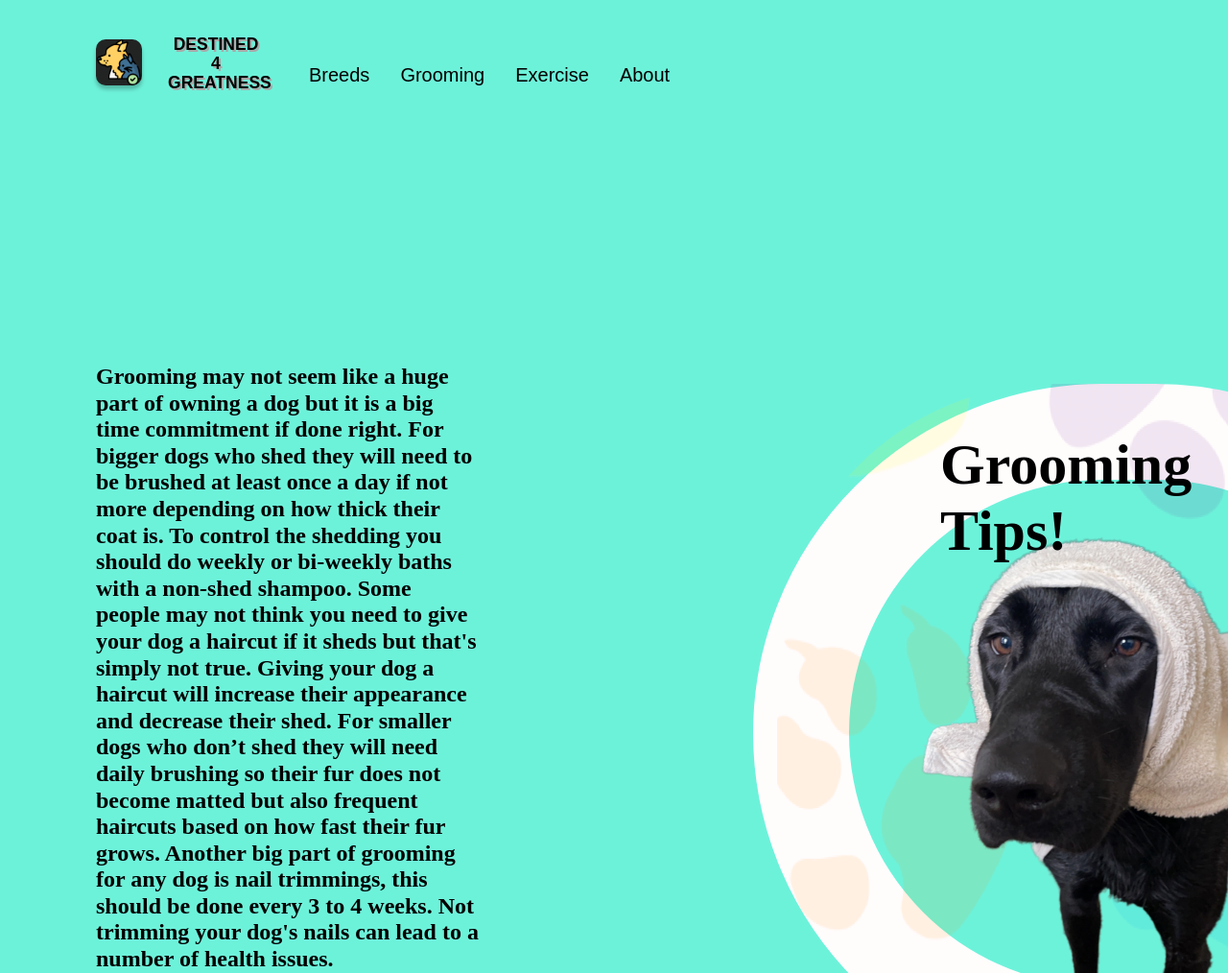
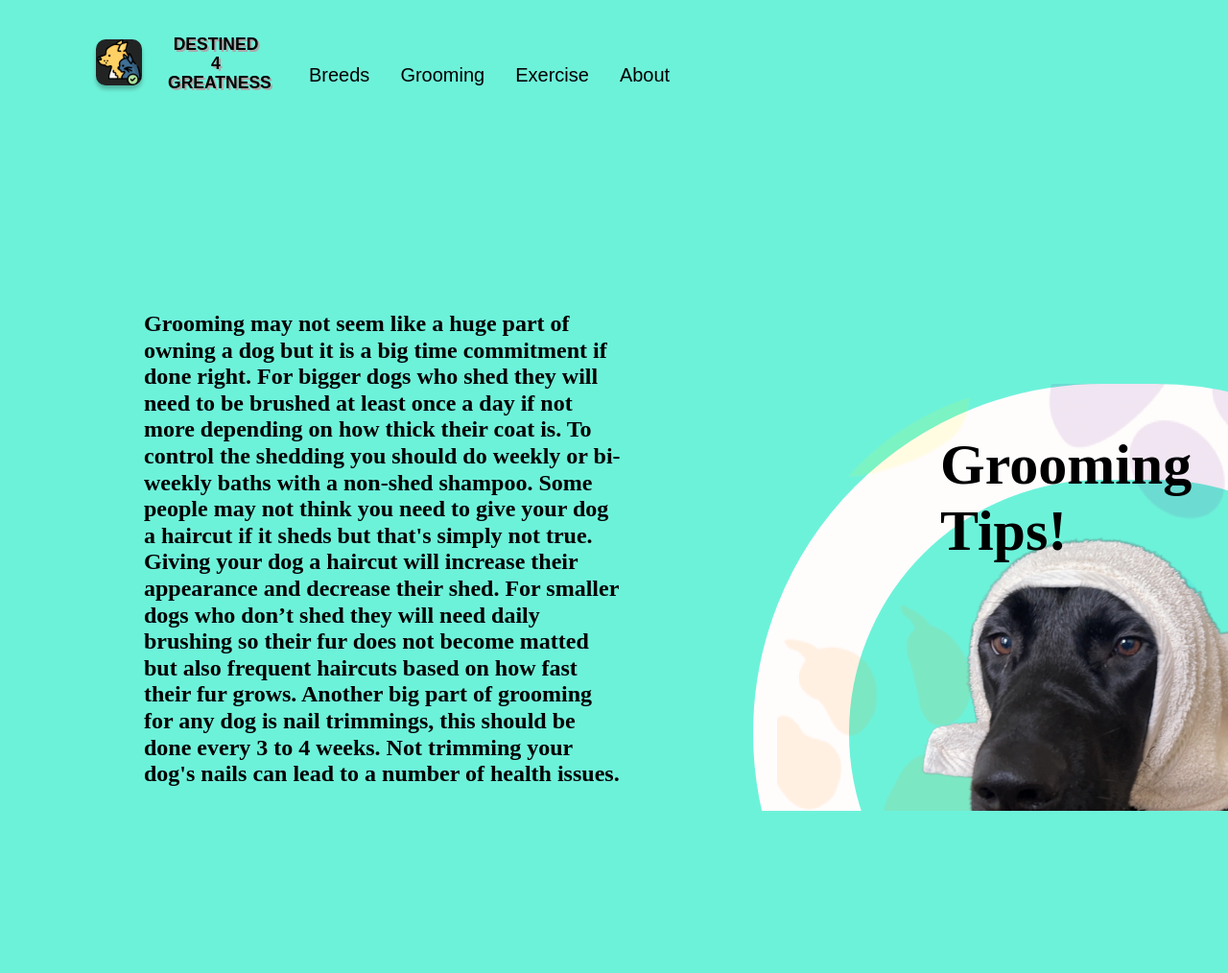
Before and after one commit to bsoncarty1/Destined_For_Greatness, a PHP site: page /Grooming.html in a window 1280 px wide; the page is wider, and only the part inside the window is pictured. Shown: that part at 96% size. After the commit the page ends 845 px from the top of that part, so only its background shows below. Run offline with PHP 8.4, Linux system fonts and the light colour scheme.

Commit message:
positioned the grooming text

```diff
--- a/CSS/style.css
+++ b/CSS/style.css
@@ -211,6 +211,17 @@ select {
     font-size: 30px;
 }
 
+.groomingInfo{
+    color: black;
+    position: absolute;
+    width: 500px;
+    left: 150px;
+    top: 300px;
+    font-size: 24px;
+    font-family: Serif;
+    font-weight: bolder;
+}
+
 /******************************************EXERCISE PAGE**************************************************************/
 
 #exerciseellipse {
--- a/Grooming.html
+++ b/Grooming.html
@@ -30,7 +30,7 @@
 <div class="homepagedog">
   <img id="groomingdog" src="Images/My%20project%20(1).png" alt="picture of dog">
 </div>
-<div class="homepageinfo">
+<div class="groomingInfo">
   <p>Grooming may not seem like a huge part of owning a dog but it is a big time commitment if done right.
     For bigger dogs who shed they will need to be brushed at least once a day if not more depending on how
     thick their coat is. To control the shedding you should do weekly or bi-weekly baths with a non-shed shampoo.
```
